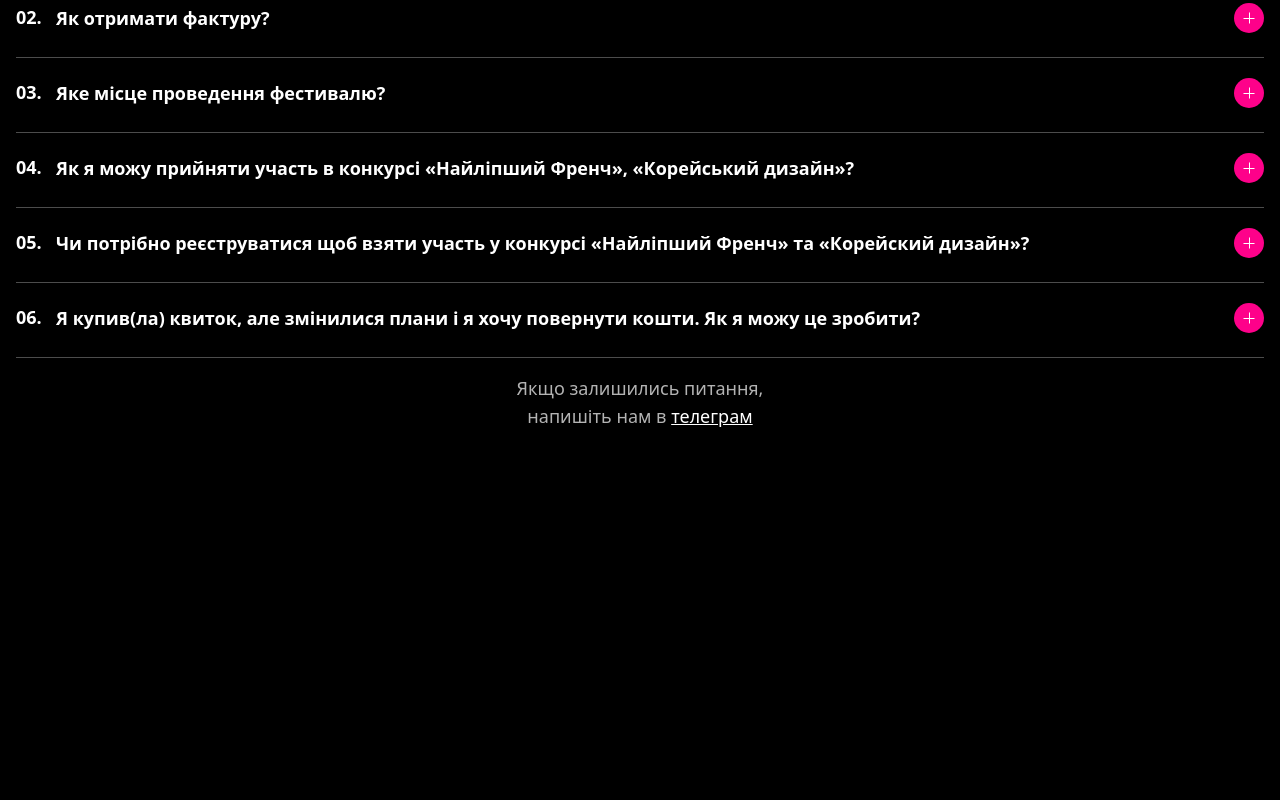
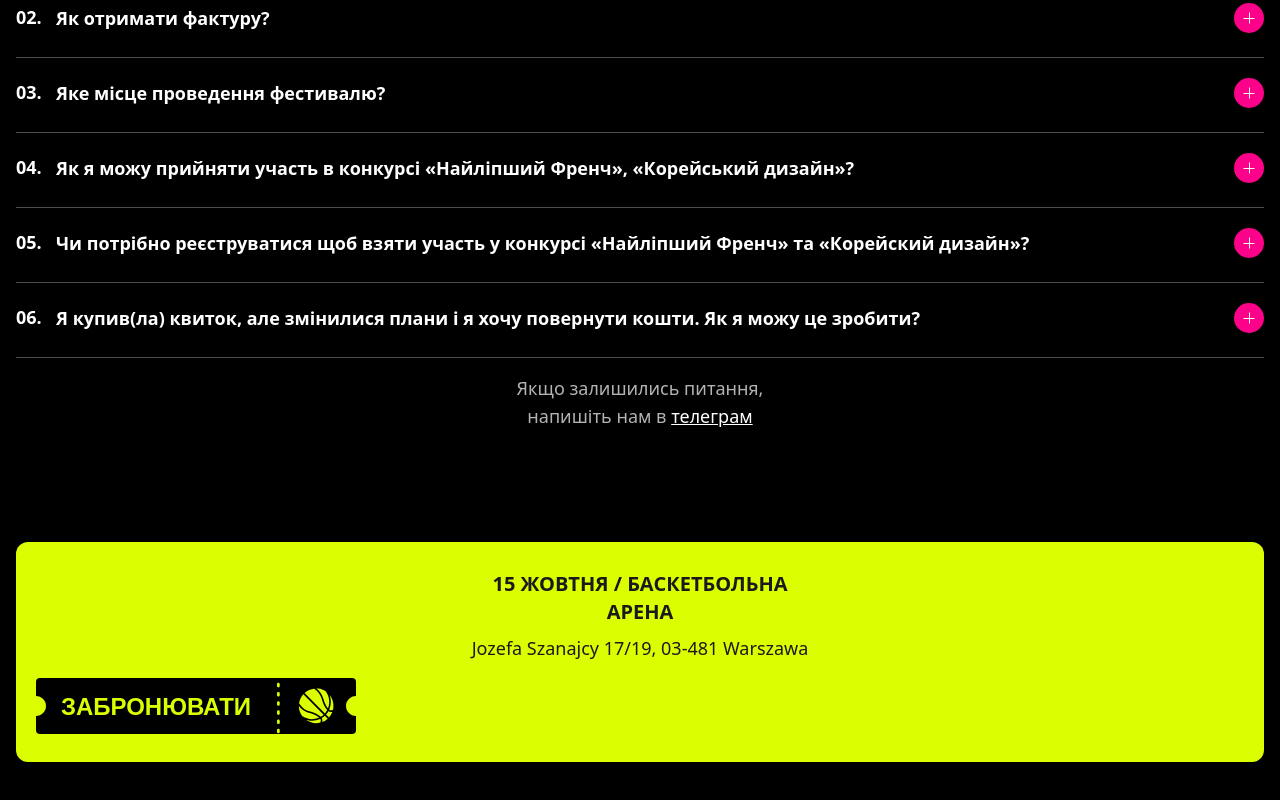
Before and after one commit to serhiihaniuk/nailmoment_next, a Next.js app: page / in a window 1280 px wide. Shown: the part 8325-9125 px from the top of the page. Before the commit the page ends 8811 px from the top, so only its background shows below. Built offline with nearby package versions, Linux system fonts and the light colour scheme; a web font is replaced by a local one.

Commit message:
finish with book section

```diff
--- a/src/app/page.tsx
+++ b/src/app/page.tsx
@@ -6,6 +6,7 @@ import { List } from "@/shared/ui/list";
 import { SectionTitle } from "@/shared/ui/section-title";
 import { Speaker } from "@/shared/ui/speaker";
 import { TicketCard } from "@/shared/ui/ticket-card";
+import { TicketButton } from "@/shared/ui/ticket-button";
 import Image from "next/image";
 import { Swiper, SwiperSlide } from "swiper/react";
 import { cn } from "@/shared/utils/cn";
@@ -530,6 +531,14 @@ export default function Home() {
           <a className="underline" href={links.telegramLink}>телеграм</a>
         </p>
       </section>
+
+      <section className="px-4 py-14 flex flex-col gap-4 justify-start">
+        <div className="py-7 px-5 bg-accent-green text-accent-green-foreground rounded-xl">
+          <h2 className="w-[296px] mx-auto uppercase text-primary font-bold text-xl text-center mb-2">15 жовтня / Баскетбольна арена</h2>
+          <p className="text-primary font-normal text-lg text-center mb-4">Jozefa Szanajcy 17/19, 03-481 Warszawa</p>
+          <TicketButton color="black">ЗАБРОНЮВАТИ</TicketButton>
+        </div>
+      </section>
     </>
   );
 }
```
